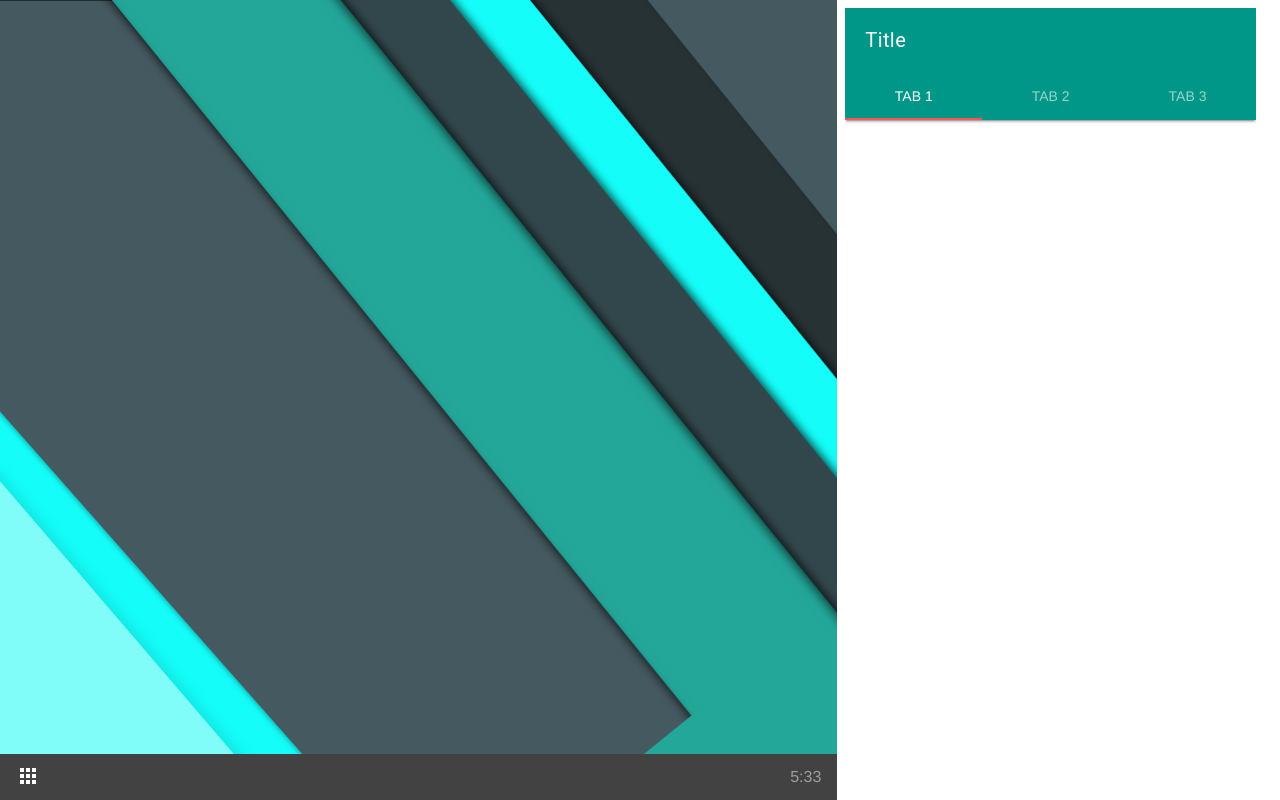
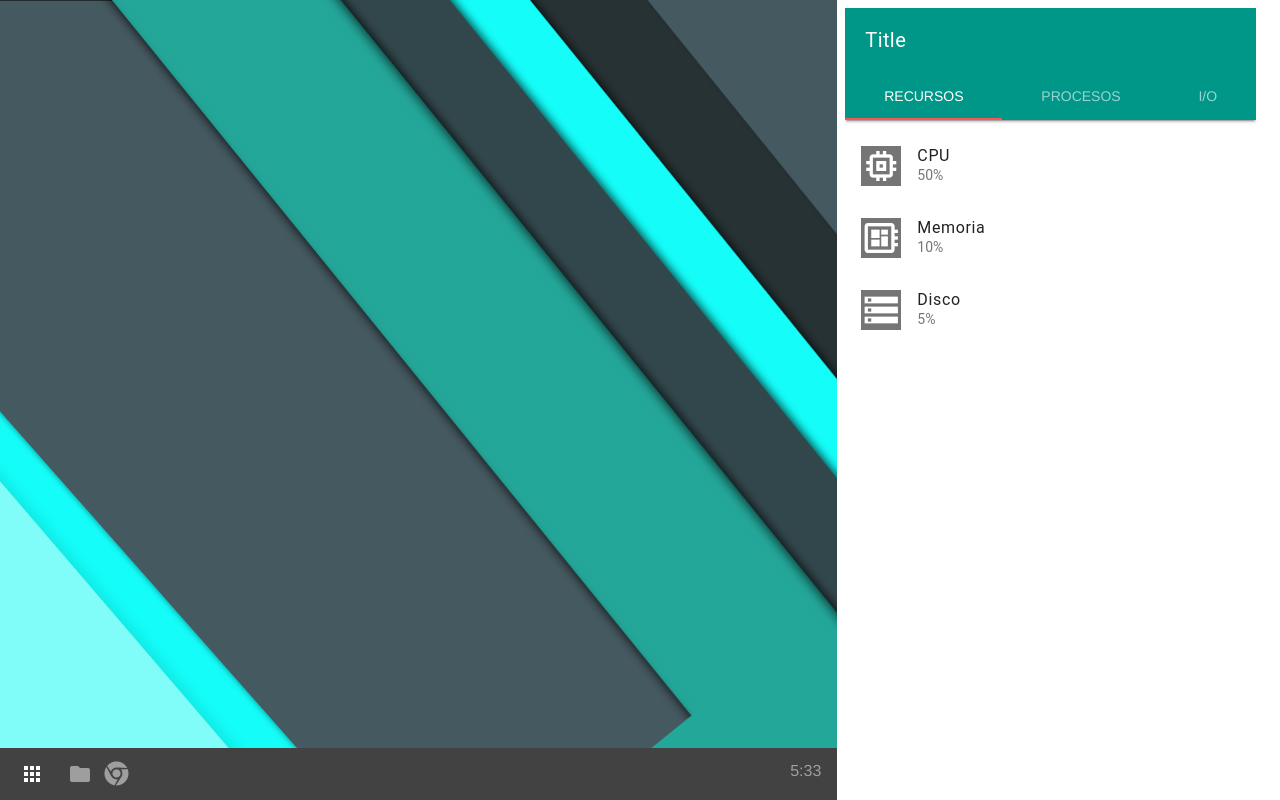
Before and after one commit to mperezh/DjangOS, a Django app: page / in a window 1280 px wide. Run offline with Django 3.2, Linux system fonts and the light colour scheme; some libraries are stand-ins or nearby versions.

Commit message:
Process and resources added

```diff
--- a/home/static/css/main.css
+++ b/home/static/css/main.css
@@ -166,6 +166,24 @@ nav a:hover {
 .mdl-logo { line-height: 0 !important;}
 .mdl-layout__header-row { padding: 0 40px 0 20px !important;}
 .mdl-layout__container { position: inherit !important; }
+ul#apps { margin: 0 !important; line-height: 0 !important; }
+.process { margin-top: 20px; }
+table {
+    table-layout:fixed;
+}
+
+.div-table-content {
+  height:100%;
+  overflow-y:auto;
+}
+
+.mdl-list__item-avatar{
+    border-radius: 0 !important;
+}
+
+.mdl-button{
+    border-radius: 0 !important;
+}
 
 /* ==========================================================================
    Media Queries
--- a/home/templates/home/header.html
+++ b/home/templates/home/header.html
@@ -18,6 +18,9 @@
         <link rel="stylesheet" href="{% static 'css/normalize.min.css' %}">
         <link rel="stylesheet" href="https://fonts.googleapis.com/icon?family=Material+Icons">
         <link rel="stylesheet" href="https://code.getmdl.io/1.1.3/material.teal-red.min.css" />
+        <link rel="stylesheet" href="https://maxcdn.bootstrapcdn.com/font-awesome/4.6.3/css/font-awesome.min.css" />
+        <link href="https://maxcdn.bootstrapcdn.com/bootstrap/3.3.6/css/bootstrap.min.css" rel="stylesheet" integrity="sha384-1q8mTJOASx8j1Au+a5WDVnPi2lkFfwwEAa8hDDdjZlpLegxhjVME1fgjWPGmkzs7" crossorigin="anonymous">
+
         <link rel="stylesheet" href="{% static 'css/main.css' %}">
         <script defer src="https://code.getmdl.io/1.1.3/material.min.js"></script>
         <script src="{% static 'js/vendor/modernizr-2.8.3-respond-1.4.2.min.js' %}"></script>
--- a/home/templates/home/index.html
+++ b/home/templates/home/index.html
@@ -13,7 +13,21 @@
 
                 <footer class="mdl-mini-footer">
                     <div class="mdl-mini-footer__left-section">
-                        <div class="mdl-logo"><i class="material-icons">apps</i></div>
+                        <div class="mdl-logo">
+                            <button class="mdl-button mdl-js-button mdl-button--icon">
+                                <i class="material-icons">apps</i>
+                            </button>
+                        </div>
+                        <button class="mdl-button mdl-js-button mdl-button--icon">
+                            <i class="material-icons">folder</i>
+                        </button>
+                        <!--<button class="mdl-button mdl-js-button mdl-button--icon">
+                            <<i class="material-icons">public</i>
+                        </button>-->
+
+                        <button class="mdl-button mdl-js-button mdl-button--icon">
+                            <i class="fa fa-chrome "></i>
+                        </button>
 
                     </div>
                     <div class="mdl-mini-footer__right-section">
@@ -32,18 +46,77 @@
                     </div>
                     <!-- Tabs -->
                     <div class="mdl-layout__tab-bar mdl-js-ripple-effect">
-                        <a href="#fixed-tab-1" class="mdl-layout__tab is-active">Tab 1</a>
-                        <a href="#fixed-tab-2" class="mdl-layout__tab">Tab 2</a>
-                        <a href="#fixed-tab-3" class="mdl-layout__tab">Tab 3</a>
+                        <a href="#fixed-tab-1" class="mdl-layout__tab is-active">Recursos</a>
+                        <a href="#fixed-tab-2" class="mdl-layout__tab">Procesos</a>
+                        <a href="#fixed-tab-3" class="mdl-layout__tab">I/O</a>
                     </div>
                 </header>
 
                 <main class="mdl-layout__content">
                     <section class="mdl-layout__tab-panel is-active" id="fixed-tab-1">
-                        <div class="page-content"><!-- Your content goes here --></div>
+                        <div class="page-content">
+                            <!-- Two Line List with secondary info and action -->
+                            <style>
+                                .demo-list-two {
+                                    width: 300px;
+                                }
+                            </style>
+
+                            <ul class="demo-list-two mdl-list">
+                                <li class="mdl-list__item mdl-list__item--two-line">
+                                    <span class="mdl-list__item-primary-content">
+                                        <i class="material-icons mdl-list__item-avatar">memory</i>
+                                        <span>CPU</span>
+                                        <span class="mdl-list__item-sub-title">50%</span>
+                                    </span>
+                                </li>
+                                <li class="mdl-list__item mdl-list__item--two-line">
+                                    <span class="mdl-list__item-primary-content">
+                                        <i class="material-icons mdl-list__item-avatar">developer_board</i>
+                                        <span>Memoria</span>
+                                        <span class="mdl-list__item-sub-title">10%</span>
+                                    </span>
+                                </li>
+                                <li class="mdl-list__item mdl-list__item--two-line">
+                                    <span class="mdl-list__item-primary-content">
+                                        <i class="material-icons mdl-list__item-avatar">storage</i>
+                                        <span>Disco</span>
+                                        <span class="mdl-list__item-sub-title">5%</span>
+                                    </span>
+                                </li>
+
+                            </ul>
+                        </div>
                     </section>
                     <section class="mdl-layout__tab-panel" id="fixed-tab-2">
-                        <div class="page-content"><!-- Your content goes here --></div>
+                        <div class="page-content">
+                            <div class="panel panel-default process">
+                                <table class="table table-condensed">
+                                    <thead>
+                                    <tr>
+                                        <th>Proceso</th>
+                                        <th>Porcentaje</th>
+                                    </tr>
+                                    </thead>
+                                </table>
+                                <div class="div-table-content">
+                                    <table class="table table-condensed">
+                                        <tbody>
+                                        <tr>
+                                            <td>Proceso 1</td>
+                                            <td>20%</td>
+                                        </tr>
+                                        <tr>
+                                            <td>Proceso 2</td>
+                                            <td>30%</td>
+                                        </tr>
+                                        </tbody>
+                                    </table>
+                                </div>
+                            </div>
+
+
+                        </div>
                     </section>
                     <section class="mdl-layout__tab-panel" id="fixed-tab-3">
                         <div class="page-content"><!-- Your content goes here --></div>
```
